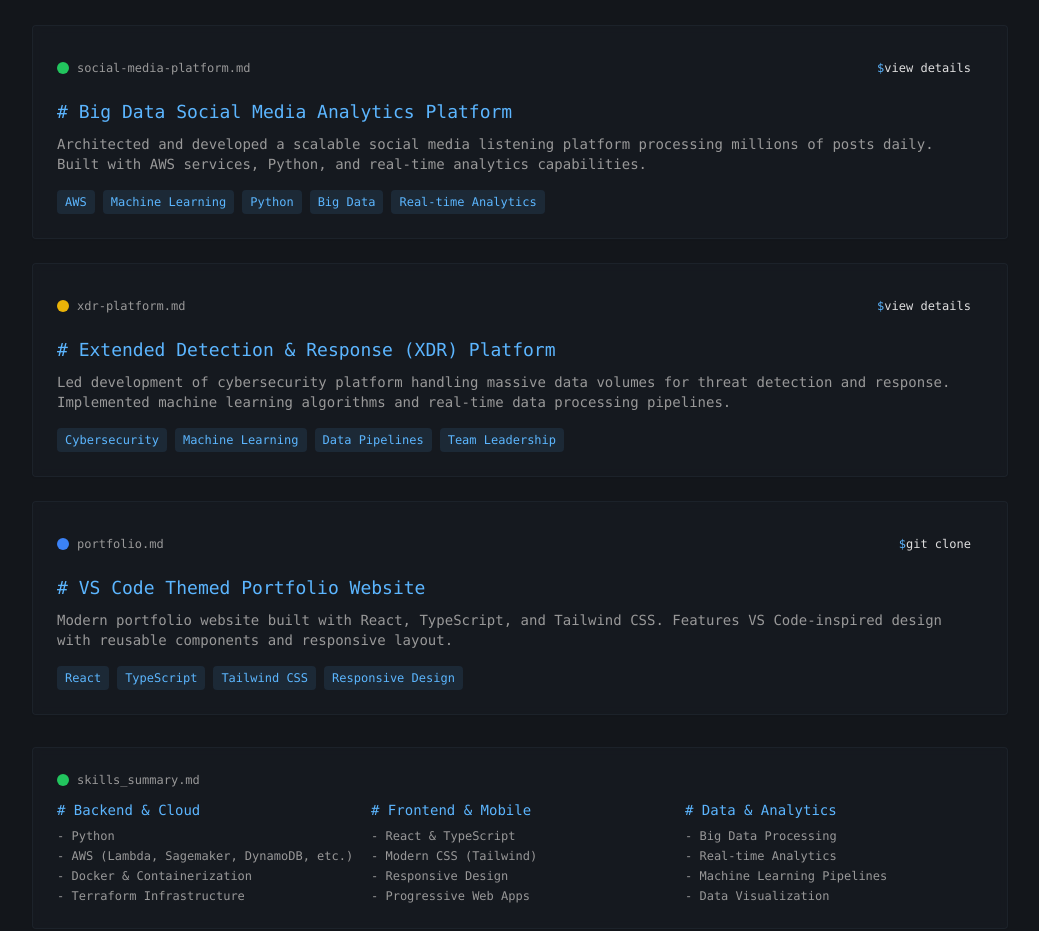
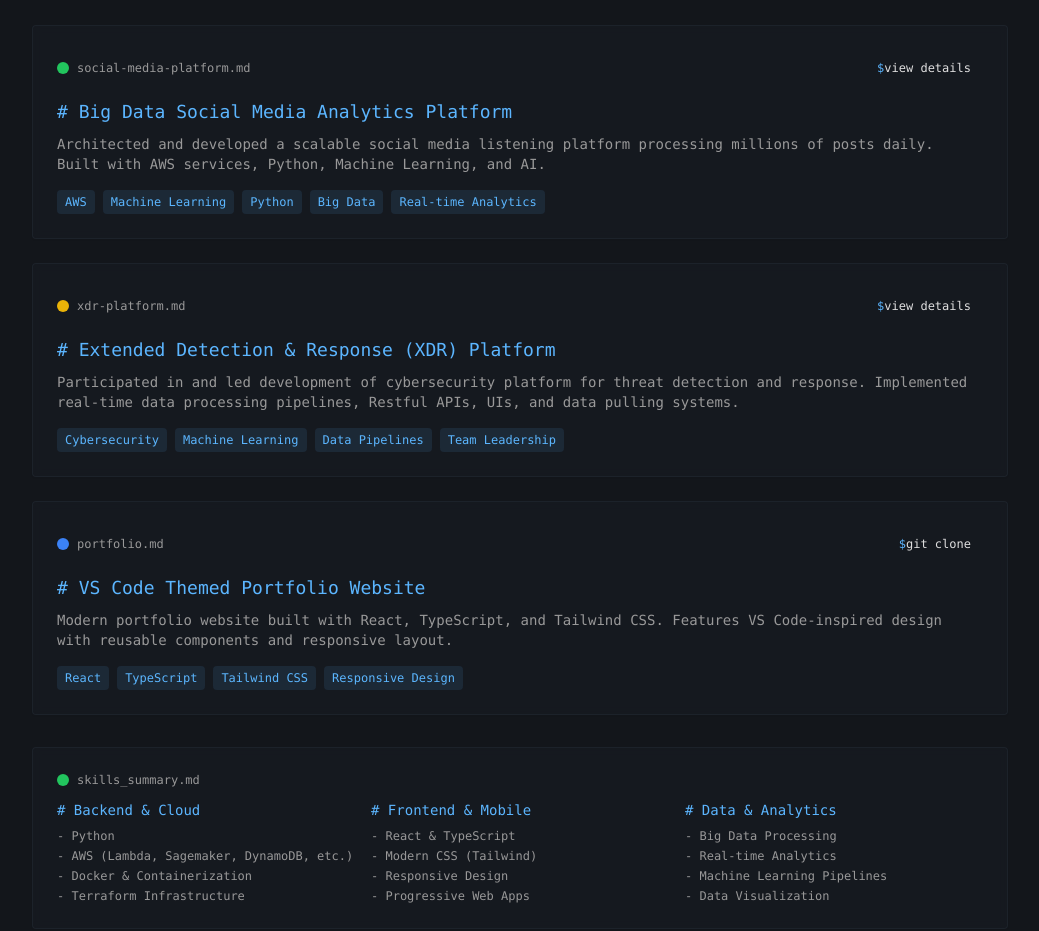
Before and after one commit to JDup3/jdup3.github.io, a React (Vite) app: page /experience in a window 1280 px wide. Shown: the part 1180-2111 px from the top of the page, without its empty margins (120-1159 px from the left). Built offline with nearby package versions, Linux system fonts and the light colour scheme.

Commit message:
Content update experience (#9)
* Updating projects

* Fixing fmt

```diff
--- a/src/pages/Experience.tsx
+++ b/src/pages/Experience.tsx
@@ -352,7 +352,7 @@ function Experience() {
                 <p className="text-sm text-muted-foreground font-mono">
                   Architected and developed a scalable social media listening
                   platform processing millions of posts daily. Built with AWS
-                  services, Python, and real-time analytics capabilities.
+                  services, Python, Machine Learning, and AI.
                 </p>
               </div>
               <div className="flex flex-wrap gap-2">
@@ -396,10 +396,10 @@ function Experience() {
                   # Extended Detection & Response (XDR) Platform
                 </h3>
                 <p className="text-sm text-muted-foreground font-mono">
-                  Led development of cybersecurity platform handling massive
-                  data volumes for threat detection and response. Implemented
-                  machine learning algorithms and real-time data processing
-                  pipelines.
+                  Participated in and led development of cybersecurity platform
+                  for threat detection and response. Implemented real-time data
+                  processing pipelines, Restful APIs, UIs, and data pulling
+                  systems.
                 </p>
               </div>
               <div className="flex flex-wrap gap-2">
```
